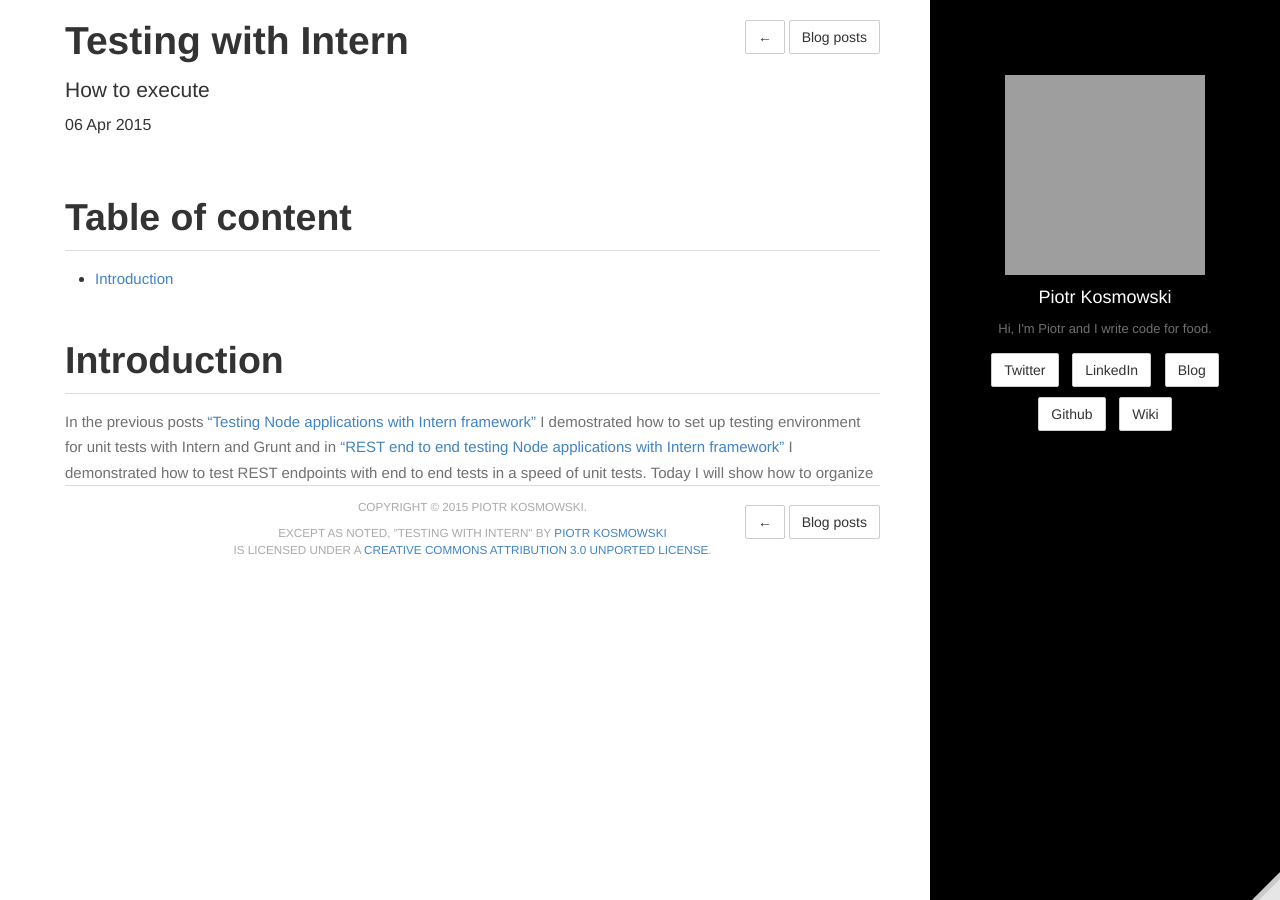
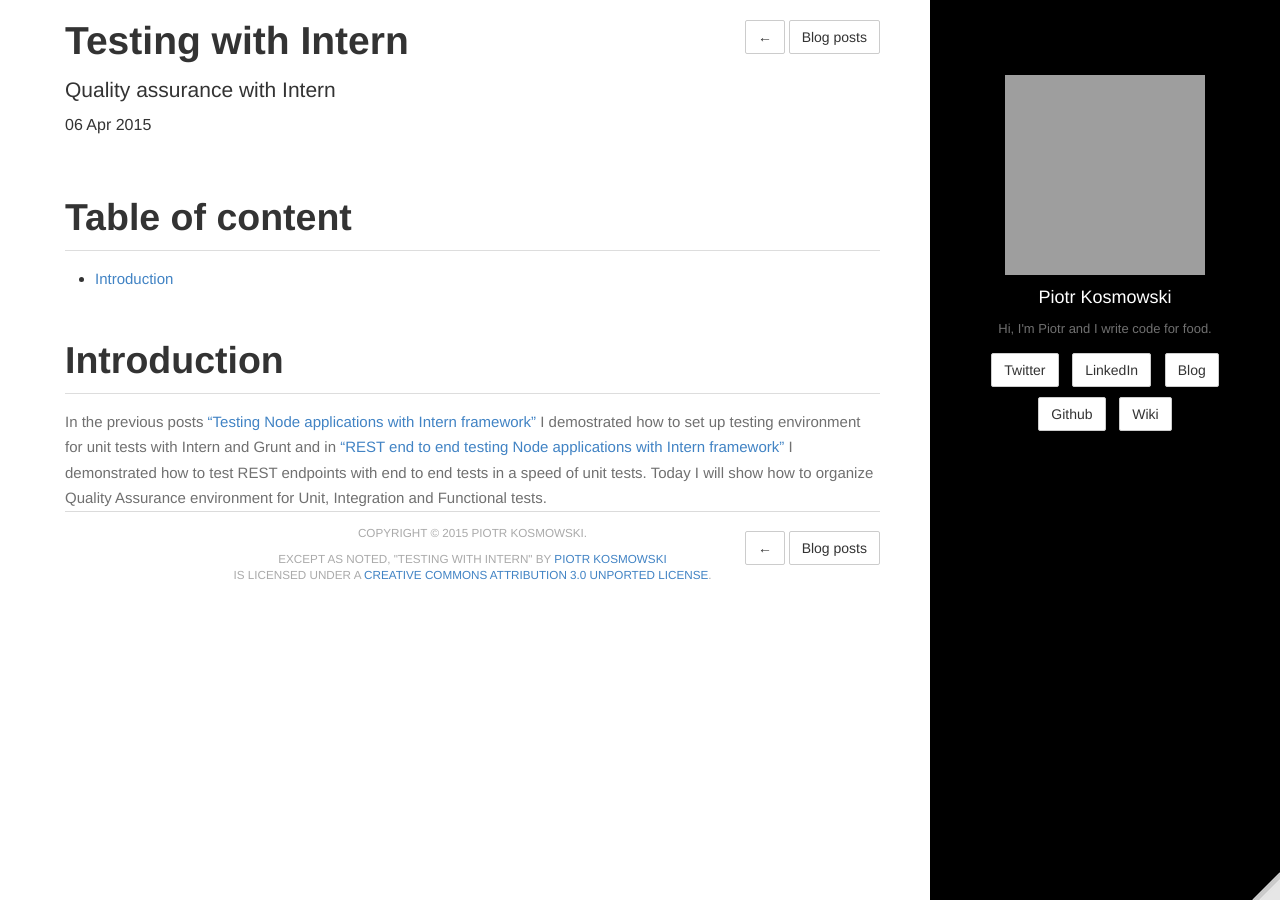
Before and after one commit to kospiotr/kospiotr.github.io, a Jekyll site: the page built from _posts/2015-04-06-testing_with_intern.md, in a window 1280 px wide. Built offline with Jekyll 4.4.1, drawn with Linux system fonts in a browser that asks for light colours; Markdown is read by kramdown in place of the engine named in the settings; grey boxes are pictures that could not be loaded.

Commit message:
Update 2015-04-06-testing_with_intern.md

```diff
--- a/_posts/2015-04-06-testing_with_intern.md
+++ b/_posts/2015-04-06-testing_with_intern.md
@@ -1,7 +1,7 @@
 ---
 layout: post
 title:  "Testing with Intern"
-description: "How to execute"
+description: "Quality assurance with Intern"
 date:   2015-04-06 22:16:00
 toc: true
 draft: true
@@ -10,4 +10,4 @@ draft: true
 #Introduction
 
 In the previous posts ["Testing Node applications with Intern framework"]({% post_url 2015-03-01-unit-tests-with-intern %}) I demostrated how to set up testing environment for unit tests with Intern and Grunt and in ["REST end to end testing Node applications with Intern framework"]({% post_url 2015-03-03-end-to-end-tests-with-intern %}) I demonstrated how to test REST endpoints with end to end tests in a speed of unit tests.
-Today I will show how to organize
+Today I will show how to organize Quality Assurance environment for Unit, Integration and Functional tests.
```
